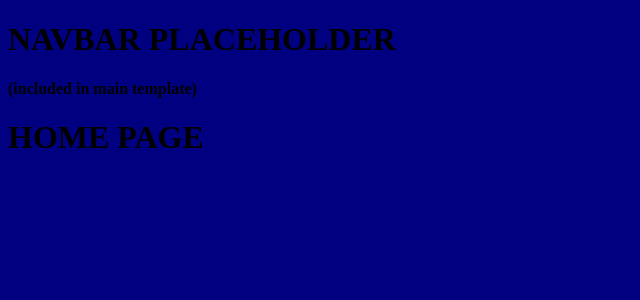
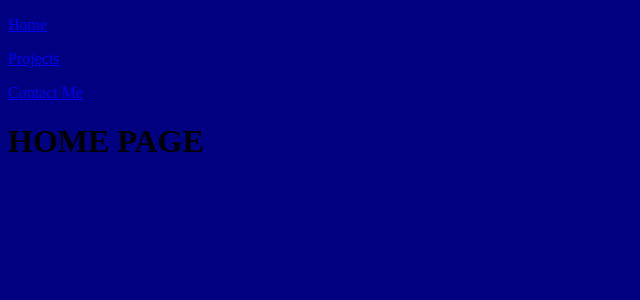
Before and after one commit to Angelion879/base_portfolio, a Django app: page / in a window 1280 px wide. Shown: the top 300 px of the page, without its empty margins (0-640 px from the left). Run offline with Django 5.2, Linux system fonts and the light colour scheme.

Commit message:
(feat): navbar html basic work

```diff
--- a/biangelis/base/templates/basis/navbar.html
+++ b/biangelis/base/templates/basis/navbar.html
@@ -1,2 +1,19 @@
-<h1>NAVBAR PLACEHOLDER</h1>
-<h4>(included in main template)</h4>
+<div class="navbar">
+    <div class="navbar holder">
+        <a href="#">
+            <div class="nav_button">
+                <p class="text">Home</p>
+            </div>
+        </a>
+        <a href="#">
+            <div class="nav_button">
+                <p class="text">Projects</p>
+            </div>
+        </a>
+        <a href="#">
+            <div class="nav_button">
+                <p class="text">Contact Me</p>
+            </div>
+        </a>
+    </div>
+</div>
```
